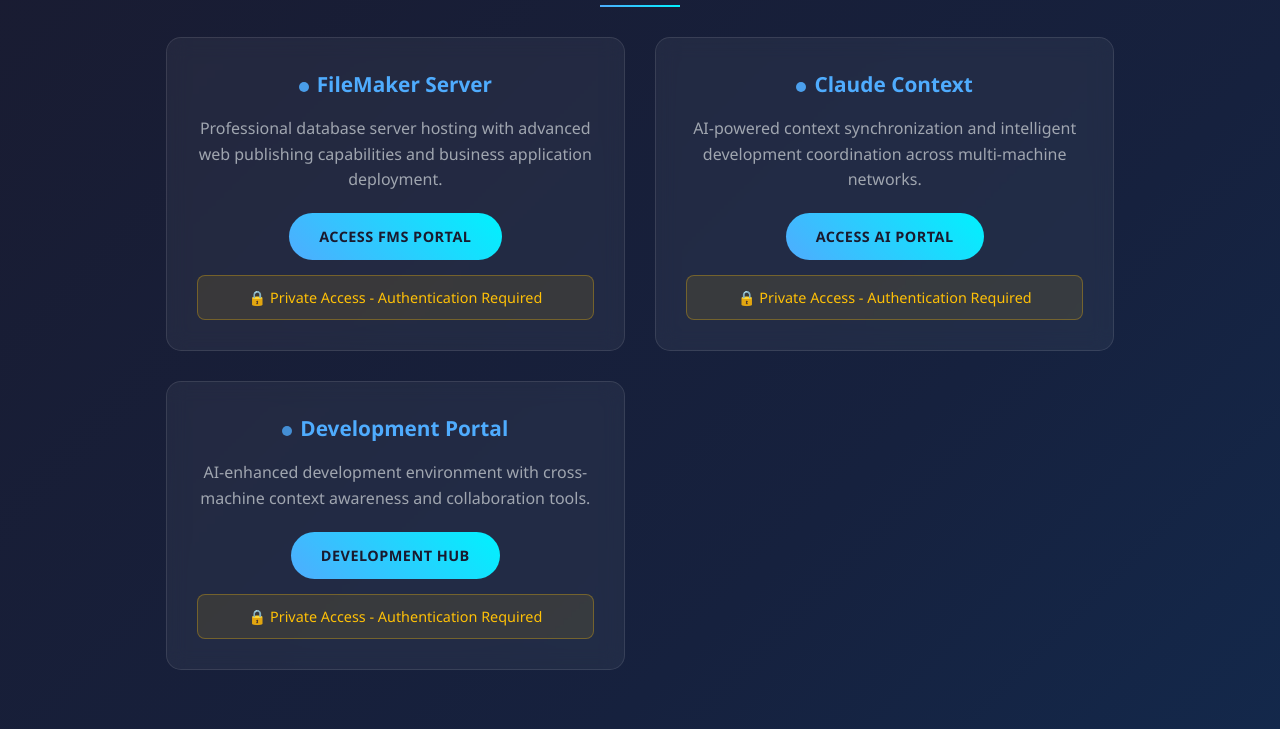
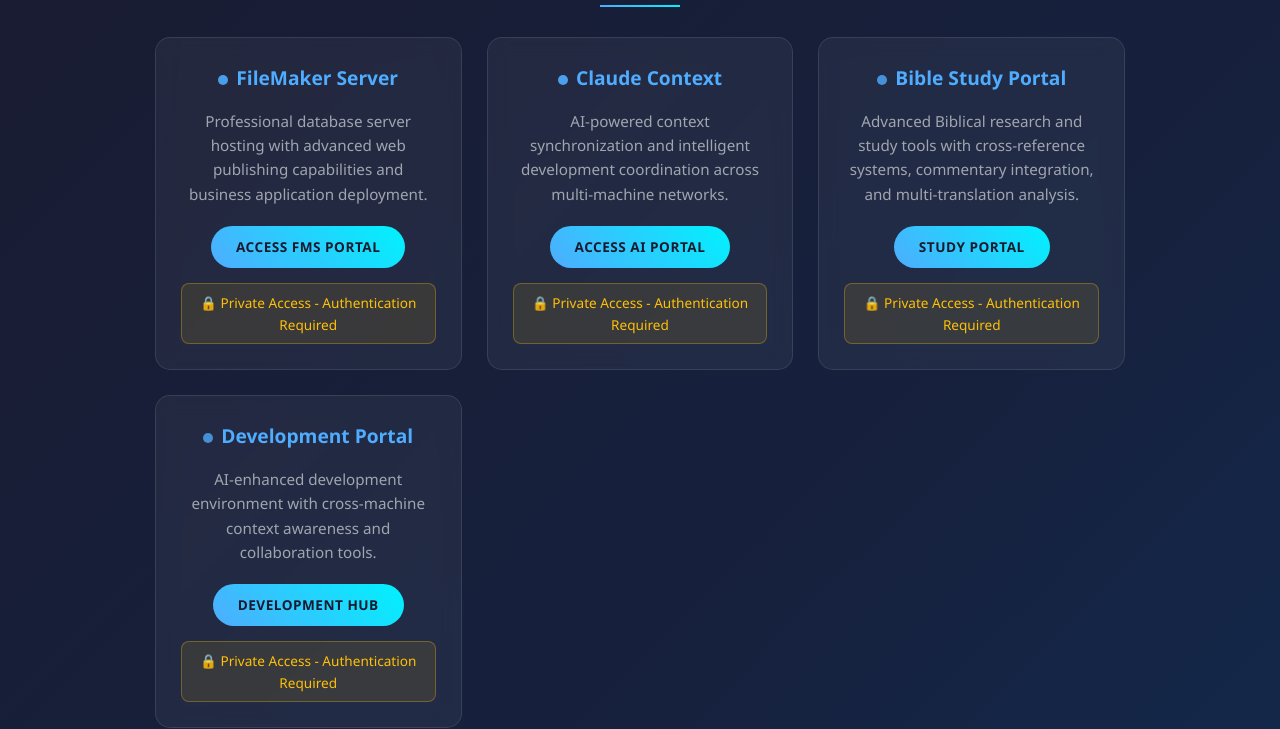
Before and after one commit to brx017/brookspresnell.com, a plain HTML site: page index.html in a window 1280 px wide. Shown: the part 452-1181 px from the top of the page. Drawn offline with Linux system fonts and the light colour scheme.

Commit message:
Add files via upload

```diff
--- a/index.html
+++ b/index.html
@@ -89,8 +89,8 @@
 
         .grid {
             display: grid;
-            grid-template-columns: repeat(auto-fit, minmax(300px, 1fr));
-            gap: 30px;
+            grid-template-columns: repeat(auto-fit, minmax(280px, 1fr));
+            gap: 25px;
             margin-top: 40px;
         }
 
@@ -98,7 +98,7 @@
             background: rgba(255, 255, 255, 0.05);
             border: 1px solid rgba(255, 255, 255, 0.1);
             border-radius: 15px;
-            padding: 30px;
+            padding: 25px;
             text-align: center;
             transition: all 0.3s ease;
             backdrop-filter: blur(10px);
@@ -113,17 +113,18 @@
         .card h3 {
             color: #4facfe;
             margin-bottom: 15px;
-            font-size: 1.3rem;
+            font-size: 1.2rem;
         }
 
         .card p {
             color: #a0a6b0;
             margin-bottom: 20px;
+            font-size: 0.95rem;
         }
 
         .btn {
             display: inline-block;
-            padding: 12px 30px;
+            padding: 10px 25px;
             background: linear-gradient(45deg, #4facfe 0%, #00f2fe 100%);
             color: #1a1a2e;
             text-decoration: none;
@@ -134,7 +135,7 @@
             cursor: pointer;
             text-transform: uppercase;
             letter-spacing: 0.5px;
-            font-size: 0.9rem;
+            font-size: 0.85rem;
         }
 
         .btn:hover {
@@ -216,10 +217,17 @@
             background: rgba(255, 193, 7, 0.1);
             border: 1px solid rgba(255, 193, 7, 0.3);
             color: #ffc107;
-            padding: 10px 20px;
+            padding: 8px 15px;
             border-radius: 8px;
             margin-top: 15px;
-            font-size: 0.9rem;
+            font-size: 0.85rem;
+        }
+
+        @media (max-width: 1200px) {
+            .grid {
+                grid-template-columns: repeat(auto-fit, minmax(250px, 1fr));
+                gap: 20px;
+            }
         }
 
         @media (max-width: 768px) {
@@ -233,11 +241,16 @@
 
             .grid {
                 grid-template-columns: 1fr;
+                gap: 25px;
             }
 
             .contact-info {
                 flex-direction: column;
                 gap: 20px;
+            }
+
+            .card {
+                padding: 25px;
             }
         }
     </style>
@@ -269,6 +282,13 @@
                     </div>
 
                     <div class="card">
+                        <h3><span class="status-indicator"></span>Bible Study Portal</h3>
+                        <p>Advanced Biblical research and study tools with cross-reference systems, commentary integration, and multi-translation analysis.</p>
+                        <a href="https://bible.brookspresnell.com" class="btn">STUDY PORTAL</a>
+                        <div class="private-access">🔒 Private Access - Authentication Required</div>
+                    </div>
+
+                    <div class="card">
                         <h3><span class="status-indicator"></span>Development Portal</h3>
                         <p>AI-enhanced development environment with cross-machine context awareness and collaboration tools.</p>
                         <a href="https://dev.brookspresnell.com" class="btn">Development Hub</a>
@@ -293,6 +313,11 @@
                     <div class="card">
                         <h3>AI Integration</h3>
                         <p>Claude AI partnership with comprehensive MCP server ecosystem for enhanced development workflows.</p>
+                    </div>
+
+                    <div class="card">
+                        <h3>Biblical Research</h3>
+                        <p>Sophisticated scripture analysis tools with cross-reference databases and multi-translation comparative studies.</p>
                     </div>
                 </div>
             </section>
```
